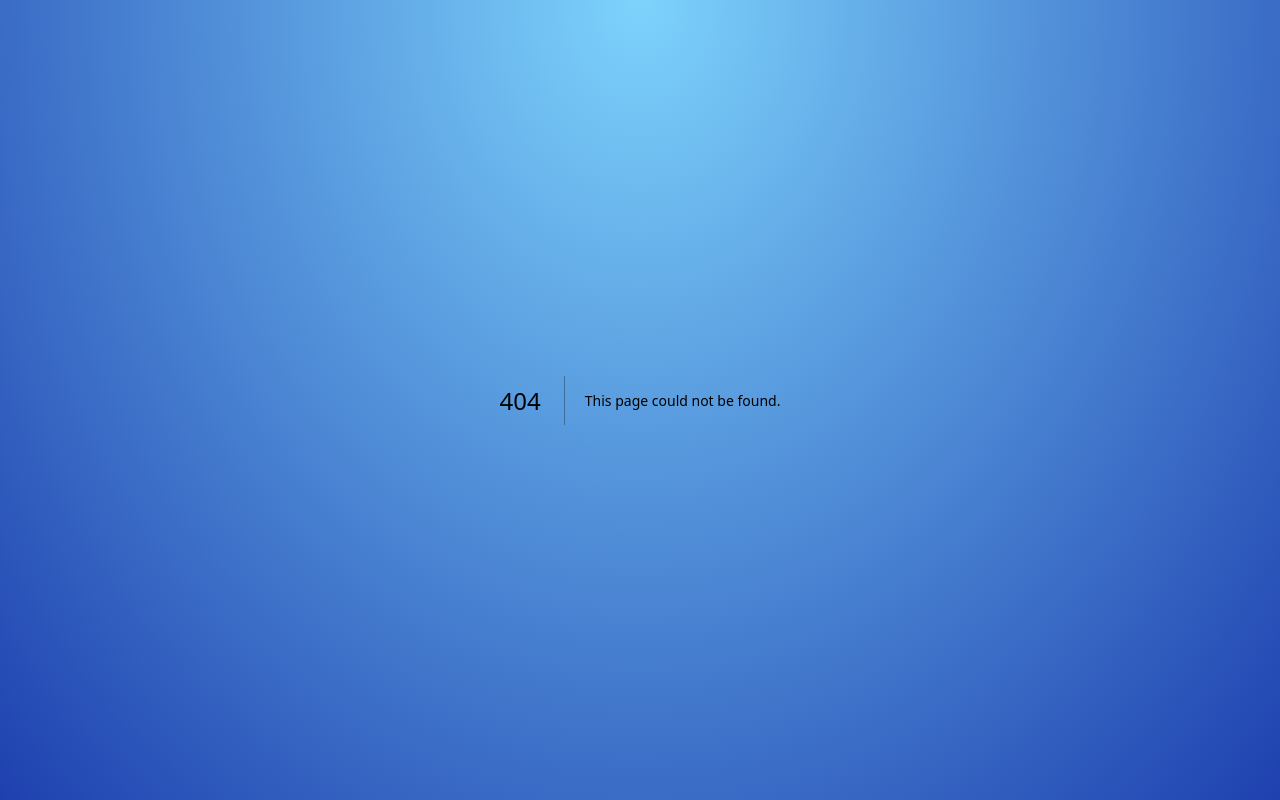
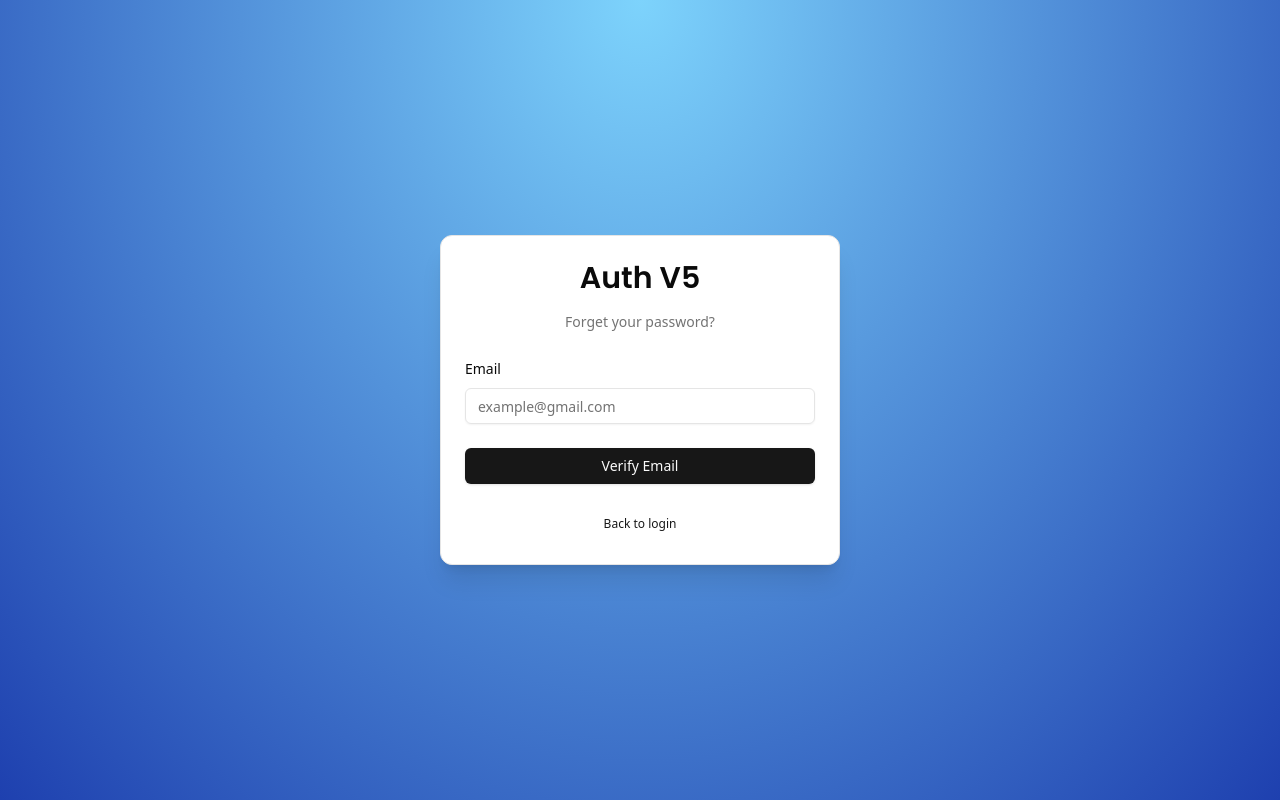
Before and after one commit to Shariful-Islam-Saju/Auth-JS, a Next.js app: page /reset in a window 1280 px wide. Before the commit this address had no page. Built offline with nearby package versions, Linux system fonts and the light colour scheme.

Commit message:
time 4:55

```diff
--- /dev/null
+++ b/src/app/(auth)/reset/page.tsx
@@ -0,0 +1,10 @@
+import ResetForm from '@/components/auth/Reset'
+import React from 'react'
+
+const page = () => {
+  return (
+    <ResetForm />
+  )
+}
+
+export default page
--- /dev/null
+++ b/src/components/auth/Reset.tsx
@@ -0,0 +1,79 @@
+"use client";
+import { zodResolver } from "@hookform/resolvers/zod";
+import { useForm } from "react-hook-form";
+import * as z from "zod";
+import CardWrapper from "./CardWrapper";
+import {
+  Form,
+  FormControl,
+  FormField,
+  FormItem,
+  FormLabel,
+  FormMessage,
+} from "../ui/form";
+import { ResetSchemas } from "@/schemas";
+import { Input } from "../ui/input";
+import { Button } from "../ui/button";
+import FormError from "../FormError";
+import FormSuccess from "../FormSuccess";
+import { useState, useTransition } from "react";
+``
+const ResetForm = () => {
+  const [error, setError] = useState<string>("");
+  const [success, setSuccess] = useState<string>("");
+  const [isPending, startTransition] = useTransition();
+  const form = useForm<z.infer<typeof ResetSchemas>>({
+    resolver: zodResolver(ResetSchemas),
+    defaultValues: {
+      email: "",
+    },
+  });
+
+  const onSubmit = (values: z.infer<typeof ResetSchemas>) => {
+    setError("");
+    setSuccess("");
+    startTransition(async () => {
+      console.log("Hi");
+    });
+  };
+
+  return (
+    <CardWrapper
+      headerLabel="Forget your password?"
+      backButtonHerf="/login"
+      backButtonLabel="Back to login"
+    >
+      <Form {...form}>
+        <form onSubmit={form.handleSubmit(onSubmit)} className="space-y-6">
+          <div className="space-y-4">
+            <FormField
+              control={form.control}
+              name="email"
+              render={({ field }) => (
+                <FormItem>
+                  <FormLabel>Email</FormLabel>
+                  <FormControl>
+                    <Input
+                      {...field}
+                      disabled={isPending}
+                      placeholder="example@gmail.com"
+                      type="email"
+                    />
+                  </FormControl>
+                  <FormMessage />
+                </FormItem>
+              )}
+            />
+          </div>{" "}
+          <FormError message={error} />
+          <FormSuccess message={success} />
+          <Button disabled={isPending} type="submit" className="w-full">
+            Verify Email
+          </Button>
+        </form>
+      </Form>
+    </CardWrapper>
+  );
+};
+
+export default ResetForm;
--- a/src/schemas/index.ts
+++ b/src/schemas/index.ts
@@ -3,6 +3,9 @@
 export const LoginSchemas = z.object({
   email: z.string().email("Type a valid email"),
   password: z.string().min(1, "Password needed"),
+});
+export const ResetSchemas = z.object({
+  email: z.string().email("Type a valid email"),
 });
 
 export const RegisterSchemas = z.object({
```
